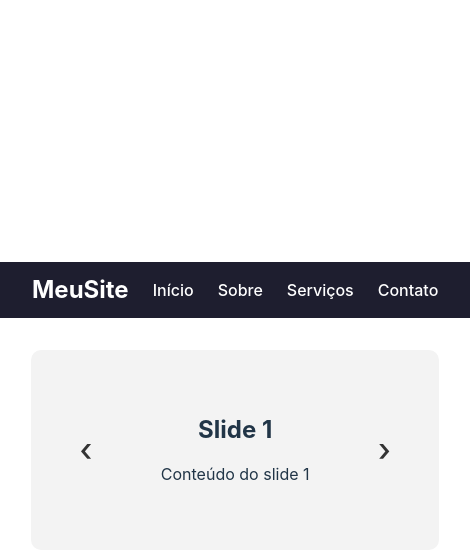
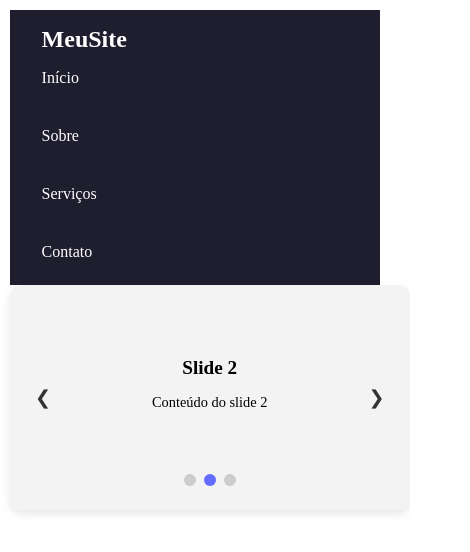
Before and after one commit to evertonProgramadorCriativo/Web-Site-Front-End-React-Redux-Lading-Page, a React (Vite) app: page / in a window 390 px wide. Shown: the top 552 px of the page, 470 px wide, since content can reach past the window. Built offline with nearby package versions, Linux system fonts and the light colour scheme.

Commit message:
V 0.3 - Adicionar os dots de navegação e Avançar automaticamente a cada 3 segundos.

```diff
--- a/src/App.jsx
+++ b/src/App.jsx
@@ -6,7 +6,7 @@ const App = () => {
   return (
     <>
       <Header />
-      <Carousel />
+       <Carousel />
       {/* Cards e Footer virão a seguir */}
     </>
   );
--- a/src/components/Carousel.css
+++ b/src/components/Carousel.css
@@ -1,19 +1,20 @@
 .carousel {
   display: flex;
+  flex-direction: column;
   align-items: center;
-  justify-content: center;
-  margin: 2rem auto;
-  padding: 1rem;
-  width: 80%;
+  width: 95%;
+  max-width: 91.06rem;
+  margin: 0rem;
   background: #f3f3f3;
-  border-radius: 10px;
+  border-radius: 12px;
+  padding: 2rem;
   position: relative;
+  box-shadow: 0 4px 10px rgba(0, 0, 0, 0.1);
 }
 
 .slide {
   text-align: center;
   padding: 2rem;
-  width: 100%;
 }
 
 .arrow {
@@ -25,6 +26,7 @@
   position: absolute;
   top: 50%;
   transform: translateY(-50%);
+  z-index: 1;
 }
 
 .arrow.left {
@@ -34,3 +36,49 @@
 .arrow.right {
   right: 10px;
 }
+
+/* Dots */
+.dots {
+  display: flex;
+  justify-content: center;
+  margin-top: 1rem;
+  gap: 0.5rem;
+}
+
+.dot {
+  width: 12px;
+  height: 12px;
+  border-radius: 50%;
+  background: #ccc;
+  cursor: pointer;
+  transition: background 0.3s ease;
+}
+
+.dot.active {
+  background: #646cff;
+}
+
+/* Responsivo */
+@media (max-width: 900px) {
+  .carousel {
+    padding: 1.5rem;
+  }
+
+  .arrow {
+    font-size: 1.5rem;
+  }
+}
+
+@media (max-width: 500px) {
+  .slide h2 {
+    font-size: 1.2rem;
+  }
+
+  .slide p {
+    font-size: 0.9rem;
+  }
+
+  .arrow {
+    font-size: 1.2rem;
+  }
+}
--- a/src/components/Carousel.jsx
+++ b/src/components/Carousel.jsx
@@ -1,22 +1,43 @@
-import React from 'react';
+// src/components/Carousel.jsx
+import React, { useEffect } from 'react';
 import { useSelector, useDispatch } from 'react-redux';
-import { nextSlide, prevSlide } from '../redux/carouselSlice';
+import { nextSlide, prevSlide, setSlide } from '../redux/carouselSlice';
 import './Carousel.css';
 
 const Carousel = () => {
+  const currentIndex = useSelector((state) => state.carousel.currentIndex);
+  const slides = useSelector((state) => state.carousel.items);
   const dispatch = useDispatch();
-  const { items, currentIndex } = useSelector((state) => state.carousel);
+
+  useEffect(() => {
+    const interval = setInterval(() => {
+      dispatch(nextSlide());
+    }, 3000);
+    return () => clearInterval(interval);
+  }, [dispatch]);
 
   return (
     <div className="carousel">
-      <button className="arrow left" onClick={() => dispatch(prevSlide())}>‹</button>
+      <button className="arrow left" onClick={() => dispatch(prevSlide())}>
+        &#10094;
+      </button>
+      <div className="slide">
+        <h2>{slides[currentIndex].title}</h2>
+        <p>{slides[currentIndex].content}</p>
+      </div>
+      <button className="arrow right" onClick={() => dispatch(nextSlide())}>
+        &#10095;
+      </button>
 
-      <div className="slide">
-        <h2>{items[currentIndex].title}</h2>
-        <p>{items[currentIndex].content}</p>
+      <div className="dots">
+        {slides.map((_, idx) => (
+          <span
+            key={idx}
+            className={`dot ${currentIndex === idx ? 'active' : ''}`}
+            onClick={() => dispatch(setSlide(idx))}
+          />
+        ))}
       </div>
-
-      <button className="arrow right" onClick={() => dispatch(nextSlide())}>›</button>
     </div>
   );
 };
--- a/src/components/Header.css
+++ b/src/components/Header.css
@@ -5,6 +5,7 @@
   padding: 1rem 2rem;
   background-color: #1e1e2f;
   color: white;
+  flex-wrap: wrap;
 }
 
 .logo {
@@ -12,12 +13,35 @@
   font-weight: bold;
 }
 
+.nav-links {
+  display: flex;
+  gap: 1.5rem;
+}
+
 .nav-links a {
-  margin-left: 1.5rem;
   color: white;
   text-decoration: none;
+  font-size: 1rem;
 }
 
 .nav-links a:hover {
   text-decoration: underline;
 }
+
+@media (max-width: 900px) {
+  .navbar {
+    flex-direction: column;
+    align-items: flex-start;
+  }
+
+  .nav-links {
+    flex-direction: column;
+    width: 100%;
+    margin-top: 0.5rem;
+  }
+
+  .nav-links a {
+    padding: 0.5rem 0;
+    font-size: 1rem;
+  }
+}
--- a/src/index.css
+++ b/src/index.css
@@ -1,70 +1,62 @@
-:root {
-  font-family: Inter, Avenir, Helvetica, Arial, sans-serif;
-  font-size: 16px;
-  line-height: 24px;
-  font-weight: 400;
+/* ========================================
+   RESPONSIVIDADE POR LARGURA ESPECÍFICA
+======================================== */
 
-  color-scheme: light dark;
-  color: rgba(255, 255, 255, 0.87);
-  background-color: #242424;
-
-  font-synthesis: none;
-  text-rendering: optimizeLegibility;
-  -webkit-font-smoothing: antialiased;
-  -moz-osx-font-smoothing: grayscale;
-  -webkit-text-size-adjust: 100%;
+/* Estilos para telas até 1366px */
+@media (max-width: 1366px) {
+  body {
+    font-size: 15px;
+  }
 }
 
-a {
-  font-weight: 500;
-  color: #646cff;
-  text-decoration: inherit;
+/* Estilos para telas até 1280px */
+@media (max-width: 1280px) {
+  body {
+    font-size: 14px;
   }
-a:hover {
-  color: #535bf2;
 }
 
+/* Estilos para tablets e notebooks médios */
+@media (max-width: 900px) {
   body {
-  margin: 0;
-  display: flex;
-  place-items: center;
-  min-width: 320px;
-  min-height: 100vh;
+    flex-direction: column;
+    padding: 0.1rem;
+    font-size: 13.5px;
   }
 
   h1 {
-  font-size: 3.2em;
-  line-height: 1.1;
+    font-size: 2.4em;
+  }
+}
+
+/* Estilos para celulares médios */
+@media (max-width: 500px) {
+  body {
+    font-size: 13px;
+  }
+
+  h1 {
+    font-size: 2em;
   }
 
   button {
-  border-radius: 8px;
-  border: 1px solid transparent;
-  padding: 0.6em 1.2em;
-  font-size: 1em;
-  font-weight: 500;
-  font-family: inherit;
-  background-color: #1a1a1a;
-  cursor: pointer;
-  transition: border-color 0.25s;
+    padding: 0.5em 1em;
+    font-size: 0.9em;
   }
-button:hover {
-  border-color: #646cff;
-}
-button:focus,
-button:focus-visible {
-  outline: 4px auto -webkit-focus-ring-color;
 }
 
-@media (prefers-color-scheme: light) {
-  :root {
-    color: #213547;
-    background-color: #ffffff;
+/* Estilos para celulares pequenos (ex: iPhone SE) */
+@media (max-width: 430px) {
+  body {
+    font-size: 12.5px;
   }
-  a:hover {
-    color: #747bff;
+
+  h1 {
+    font-size: 1.6em;
   }
+
   button {
-    background-color: #f9f9f9;
+    padding: 0.4em 0.8em;
+    font-size: 0.85em;
   }
 }
--- a/src/redux/carouselSlice.js
+++ b/src/redux/carouselSlice.js
@@ -19,9 +19,11 @@ const carouselSlice = createSlice({
     prevSlide: (state) => {
       state.currentIndex =
         (state.currentIndex - 1 + state.items.length) % state.items.length;
+    }, setSlide: (state, action) => {
+      state.currentIndex = action.payload;
     }
   }
 });
 
-export const { nextSlide, prevSlide } = carouselSlice.actions;
+export const { nextSlide, prevSlide, setSlide } = carouselSlice.actions;
 export default carouselSlice.reducer;
```
Lines whose indentation alone changed are shown as unchanged.
